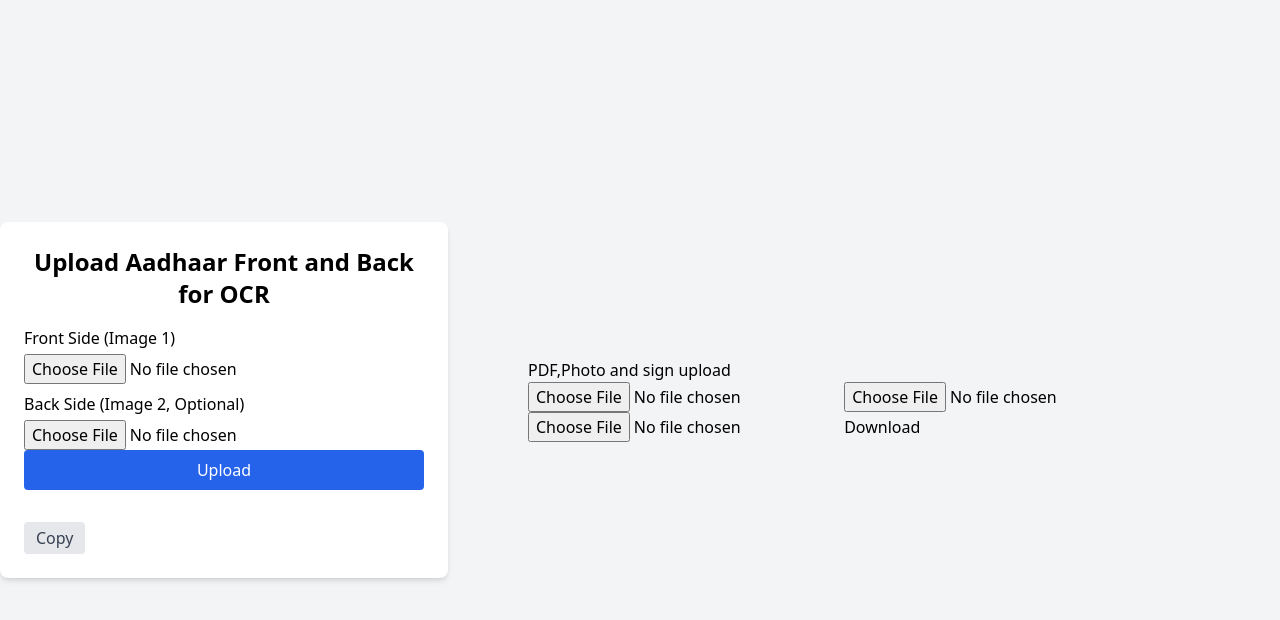
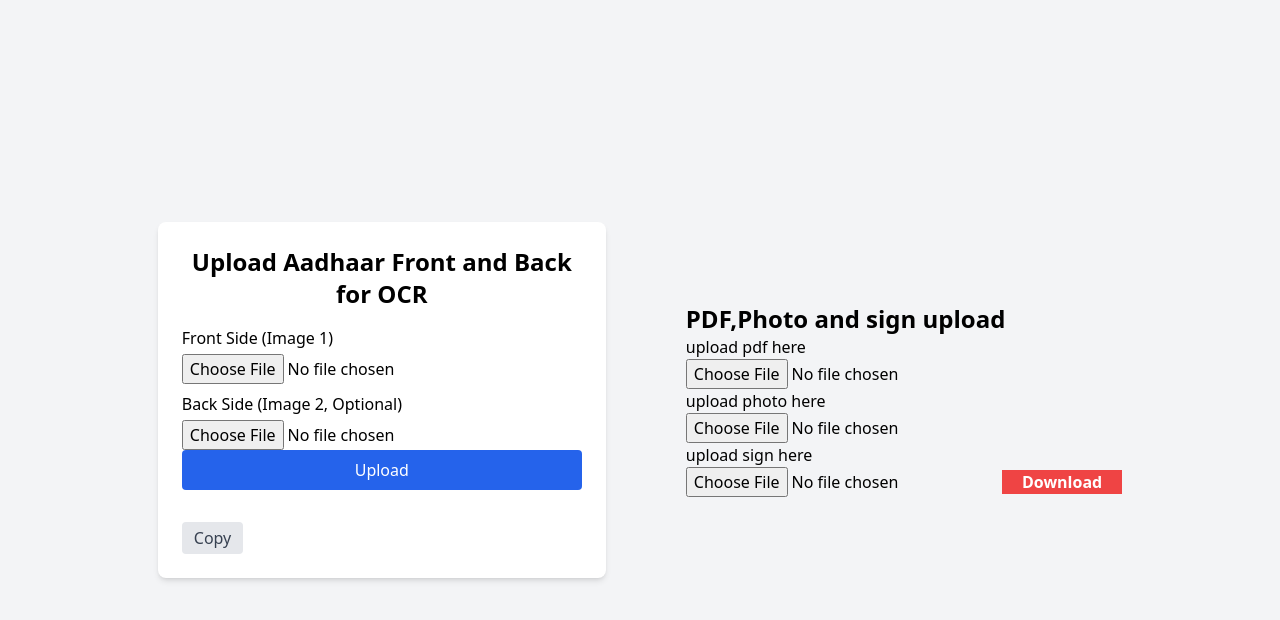
Before and after one commit to deepakguptabca/pan, a Flask app: page / in a window 1280 px wide. Shown: the top 620 px of the page. Run offline with Flask 3, Linux system fonts and the light colour scheme; some libraries are stand-ins or nearby versions.

Commit message:
final change

```diff
--- a/templates/index.html
+++ b/templates/index.html
@@ -58,13 +58,16 @@
 
       <!-- second half div  -->
       <div>
-        <h1 class="text-bold font-2xl">PDF,Photo and sign upload</h1>
+        <h1 class="font-bold text-2xl font-2xl">PDF,Photo and sign upload</h1>
 
         <form id="uploadform">
+          <p>upload pdf here</p>
           <input type="file" id="pdf" required/>
+          <p>upload photo here</p>
           <input type="file" id="photo" required />
+          <p>upload sign here</p>
           <input type="file" id="sign" required />
-          <button type="submit">Download</button>
+          <button class="px-5 font-bold bg-red-500 text-white" type="submit">Download</button>
         </form>
 
       </div>
```
Also changed, not shown: sign.JPG (deleted).
